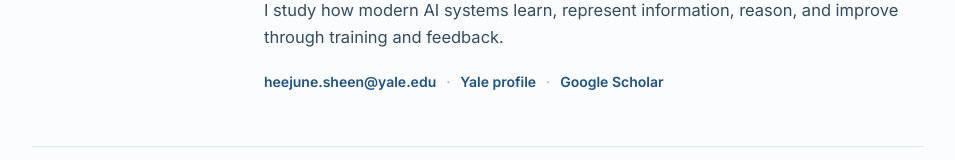
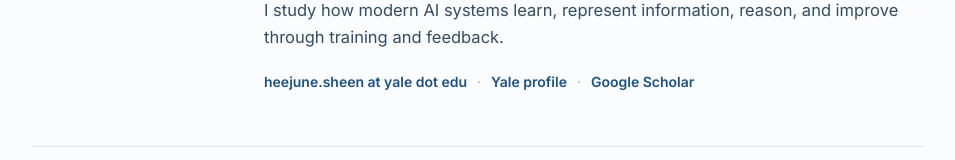
Before and after one commit to smonkey12/smonkey12.github.io, a plain HTML site: page index.html in a window 1280 px wide. Shown: the part 553-713 px from the top of the page, without its empty margins (162-1117 px from the left). Drawn offline with Linux system fonts and the light colour scheme.

Commit message:
Fix email link formatting in index.html

```diff
--- a/index.html
+++ b/index.html
@@ -35,7 +35,7 @@
       </p>
 <div class="job-market">On the academic job market for 2026–2027</div>
 <p class="lead">My research lies at the intersection of machine learning, statistics, and optimization. I study how modern AI systems learn, represent information, reason, and improve through training and feedback.</p>
-<div class="contact-row"> <a href="mailto:heejune.sheen at yale dot edu">heejune.sheen@yale.edu</a>
+<div class="contact-row"> <a href="mailto:heejune.sheen@yale.edu">heejune.sheen at yale dot edu</a>
   <span>·</span><a href="https://statistics.yale.edu/profile/heejune-sheen" rel="noopener" target="_blank">Yale profile</a><span>·</span><a href="https://scholar.google.com/citations?user=pBkGEyMAAAAJ&amp;hl=en&amp;oi=ao" rel="noopener" target="_blank">Google Scholar</a></div>
 </div>
 </section>
```
